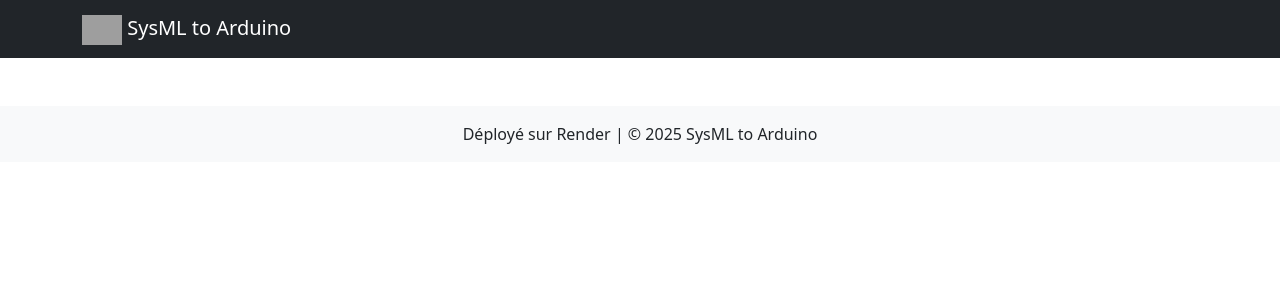
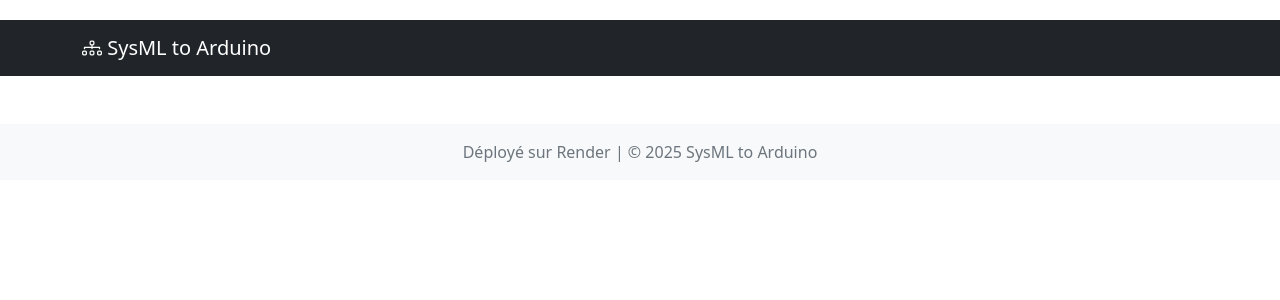
Before and after one commit to EJM0101/sysml-to-arduino, a Python web app: template app/templates/base.html in a window 1280 px wide. Shown: the top 300 px of the page. Run offline with Jinja, Linux system fonts and the light colour scheme; the template is opened without the code that fills it, so the values that code supplies are empty; some libraries are stand-ins or nearby versions; grey boxes are pictures that could not be loaded.

Commit message:
Update base.html

```diff
--- a/app/templates/base.html
+++ b/app/templates/base.html
@@ -5,19 +5,38 @@
     <meta name="viewport" content="width=device-width, initial-scale=1.0">
     <title>SysML to Arduino - Render</title>
     <link href="https://cdn.jsdelivr.net/npm/bootstrap@5.1.3/dist/css/bootstrap.min.css" rel="stylesheet">
-    <link rel="stylesheet" href="{{ url_for('static', filename='css/style.css') }}">
+    <link rel="stylesheet" href="https://cdn.jsdelivr.net/npm/bootstrap-icons@1.8.1/font/bootstrap-icons.css">
+    <style>
+        body {
+            padding-top: 20px;
+            padding-bottom: 60px;
+        }
+        .card {
+            margin-bottom: 20px;
+            box-shadow: 0 2px 10px rgba(0,0,0,0.1);
+        }
+        .card-header {
+            font-weight: 600;
+        }
+        .required:after {
+            content: " *";
+            color: red;
+        }
+        .list-group-item small {
+            color: #6c757d;
+        }
+    </style>
 </head>
 <body>
-    <nav class="navbar navbar-expand-lg navbar-dark bg-dark">
+    <nav class="navbar navbar-expand-lg navbar-dark bg-dark mb-4">
         <div class="container">
             <a class="navbar-brand" href="{{ url_for('main.index') }}">
-                <img src="{{ url_for('static', filename='img/logo.png') }}" alt="Logo" height="30">
-                SysML to Arduino
+                <i class="bi bi-diagram-3"></i> SysML to Arduino
             </a>
         </div>
     </nav>
 
-    <div class="container mt-4">
+    <div class="container">
         {% with messages = get_flashed_messages(with_categories=true) %}
             {% if messages %}
                 {% for category, message in messages %}
@@ -32,13 +51,23 @@
         {% block content %}{% endblock %}
     </div>
 
-    <footer class="bg-light text-center p-3 mt-5">
-        <div class="container">
-            <p class="mb-0">Déployé sur Render | © 2025 SysML to Arduino</p>
+    <footer class="footer mt-5 py-3 bg-light">
+        <div class="container text-center">
+            <span class="text-muted">Déployé sur Render | © 2025 SysML to Arduino</span>
         </div>
     </footer>
 
     <script src="https://cdn.jsdelivr.net/npm/bootstrap@5.1.3/dist/js/bootstrap.bundle.min.js"></script>
-    <script src="{{ url_for('static', filename='js/diagram.js') }}"></script>
+    <script>
+        // Auto-dismiss alerts after 5 seconds
+        document.addEventListener('DOMContentLoaded', () => {
+            setTimeout(() => {
+                const alerts = document.querySelectorAll('.alert');
+                alerts.forEach(alert => {
+                    new bootstrap.Alert(alert).close();
+                });
+            }, 5000);
+        });
+    </script>
 </body>
 </html>
```
